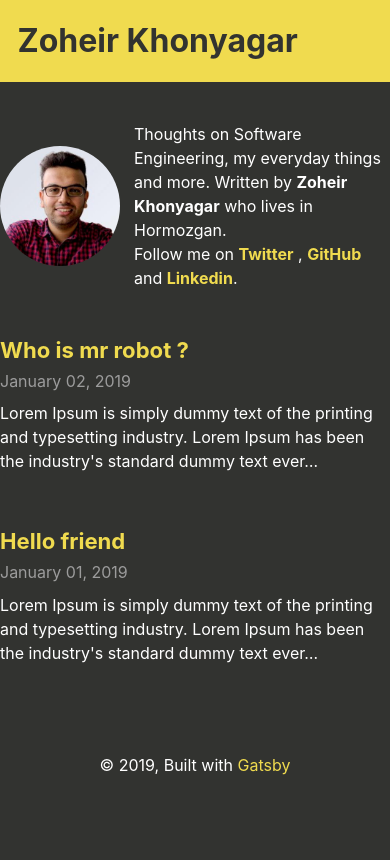
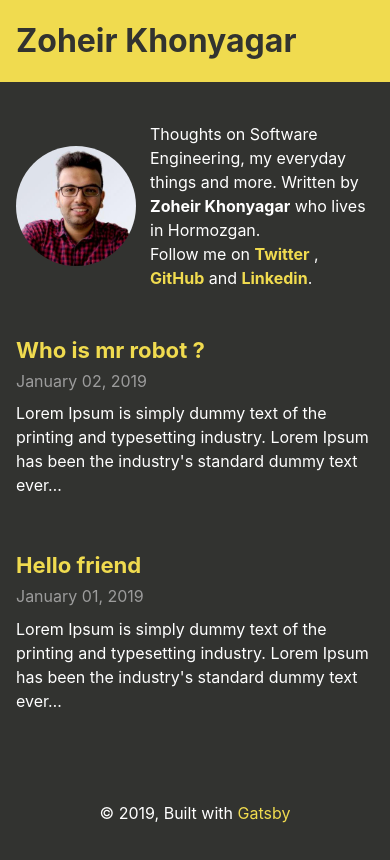
Before and after one commit to zoheirkhonyagar/zoheirkhonyagar.github.io-develop, a Gatsby site: page / in a window 390 px wide. Built offline with nearby package versions, Linux system fonts and the light colour scheme; Gatsby itself is replaced by a stand-in of ours.

Commit message:
fix responsive issue

```diff
--- a/src/components/layout.css
+++ b/src/components/layout.css
@@ -661,13 +661,14 @@ pre tt:after {
 .container {
   max-width: 43rem;
   margin: 0 auto;
+  padding: 0 1rem;
 }
 
 header {
   background: #f0db4f;
   margin: 0 auto 2.5rem auto;
   max-width: 960;
-  padding: 1.45rem 1.0875rem;
+  padding: 1.45rem 0;
 }
 
 header nav {
@@ -760,3 +761,7 @@ footer {
   line-height: 1.5rem;
   /* width: 75%; */
 }
+
+.gatsby-resp-image-wrapper {
+  margin: 0.5rem 0;
+}
```
